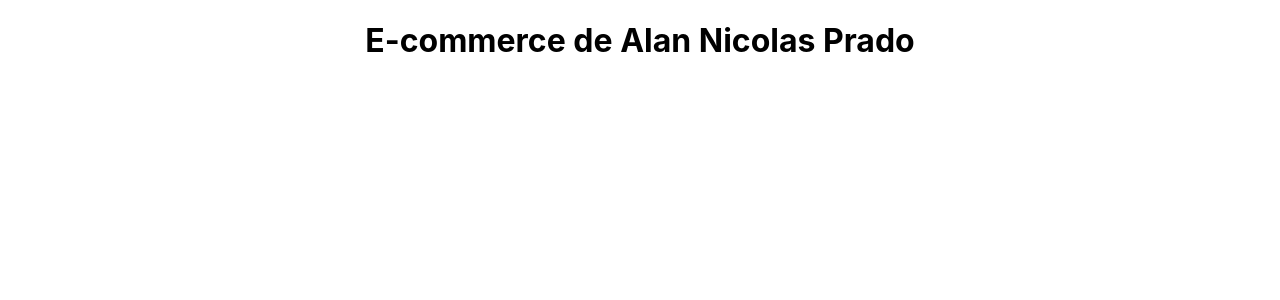
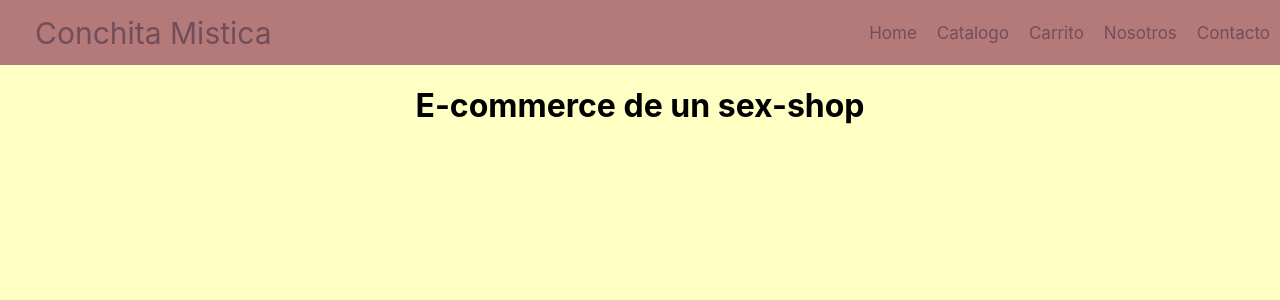
Before and after one commit to pradoalan/proyecto_ecommerce, a React (Create React App) app: page / in a window 1280 px wide. Shown: the top 300 px of the page. Built offline with nearby package versions, Linux system fonts and the light colour scheme.

Commit message:
DESAFIO MENU E-COMMERCE

```diff
--- a/src/App.css
+++ b/src/App.css
@@ -1,5 +1,7 @@
 .App {
   text-align: center;
+  height: 1000px;
+  background-color: #feffc3;
 }
 
 .App-logo {
--- a/src/App.js
+++ b/src/App.js
@@ -1,10 +1,13 @@
 
 import './App.css';
+import './components/NavBar/NavBar.css'
+import NavBar from './components/NavBar/NavBar';
 
-function App() {
+function App() { //componente tipo funcion
   return (
     <div className="App">
-      <h1>E-commerce de Alan Nicolas Prado</h1>
+      <NavBar/>
+      <h1>E-commerce de un sex-shop</h1>
     </div>
   );
 }
--- /dev/null
+++ b/src/components/NavBar/NavBar.css
@@ -0,0 +1,40 @@
+.menu {
+    background-color: rgb(180, 122, 122);
+    display: flex;
+    justify-content: right;
+    align-items: center;
+    height: 65px;
+    margin-bottom: 10px;
+    position: sticky;
+    top: 0px;
+    z-index: 300; }
+
+.navegacion ul {
+    margin-top: 0px;
+    margin-bottom: 0px; }
+
+.navegacion li {
+    list-style-type: none;
+    display: inline-block;
+    font-size: 17px;
+    padding: 5px;
+    margin: 0px 5px;
+    transition: 1s; }
+
+.navegacion li:hover {
+    font-size: 22px;
+    transition: 1s; }
+
+.navegacion li a {
+    text-decoration: none;
+    color: #744d5a; }
+
+.navegacion li a:hover {
+    color: #feffc3; }
+
+.logoMenu {
+    font-size: 30px;
+    color: #744d5a;
+    margin-right: auto;
+    padding: 5px;
+    margin-left: 30px; }
--- /dev/null
+++ b/src/components/NavBar/NavBar.jsx
@@ -0,0 +1,21 @@
+
+const NavBar = () => {
+    return (
+        <div className="menu">
+           <div className="logoMenu">
+               <p>Conchita Mistica</p>
+           </div>
+           <div className="navegacion">
+                <ul>
+                    <li><a href="#">Home</a></li>
+                    <li><a href="#">Catalogo</a></li>
+                    <li><a href="#">Carrito</a></li>
+                    <li><a href="#">Nosotros</a></li>
+                    <li><a href="#">Contacto</a></li>
+                </ul>
+           </div>
+        </div>
+    )
+}
+
+export default NavBar
```
